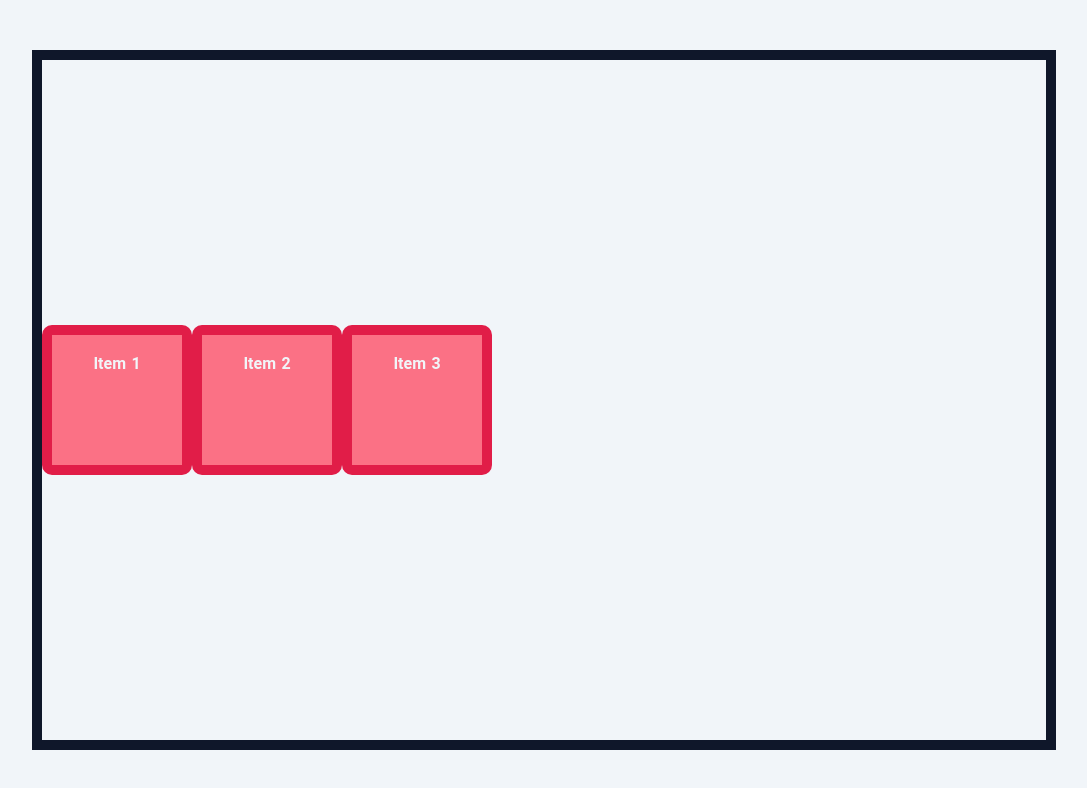
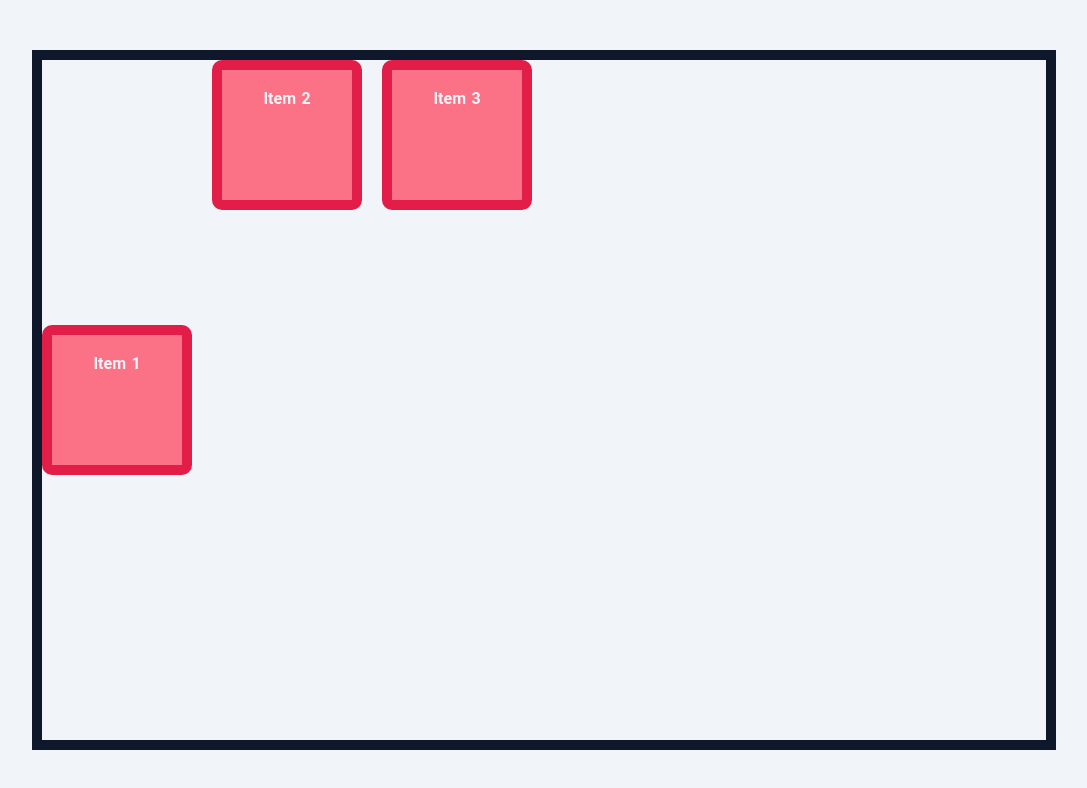
Before and after one commit to kamranzafar4343/flexbox, a plain HTML site: page index.html in a window 1280 px wide. Shown: the whole page, without its empty margins (96-1183 px from the left). Drawn offline with Linux system fonts and the light colour scheme.

```diff
--- a/style.css
+++ b/style.css
@@ -45,13 +45,29 @@
   }
 
   /* END OF BASE STYLES */
-  /*Note: main-axis is set to horizontal by default
-  and cross-axis is set to vertical by default*/
+
 
   .container{
     display: flex;
     /* flex-direction: column; /*by default property is row*/
-    justify-content: flex-start;
-    align-items: center;
+    /* justify-content: center;
+    align-items: center;  */
+    gap: 20px;
+
+    /* flex-wrap: wrap;
+    /*align content works when items are wrapping*/
+    /*align-content: flex-end;*/
 
   }
+
+  .item-1{
+   /* flex-grow: 0;
+   flex-shrink: 0;
+   flex-basis: 5; max size at which that item shrinks */
+
+   /*short-hand property for (grow, shrink, basis), grow is required other 2 are optional*/
+   /* flex: 1;   */
+
+   align-self: center;
+
+  }
```
Also changed, not shown: index.html (+1 -1 lines), 1 other file.
